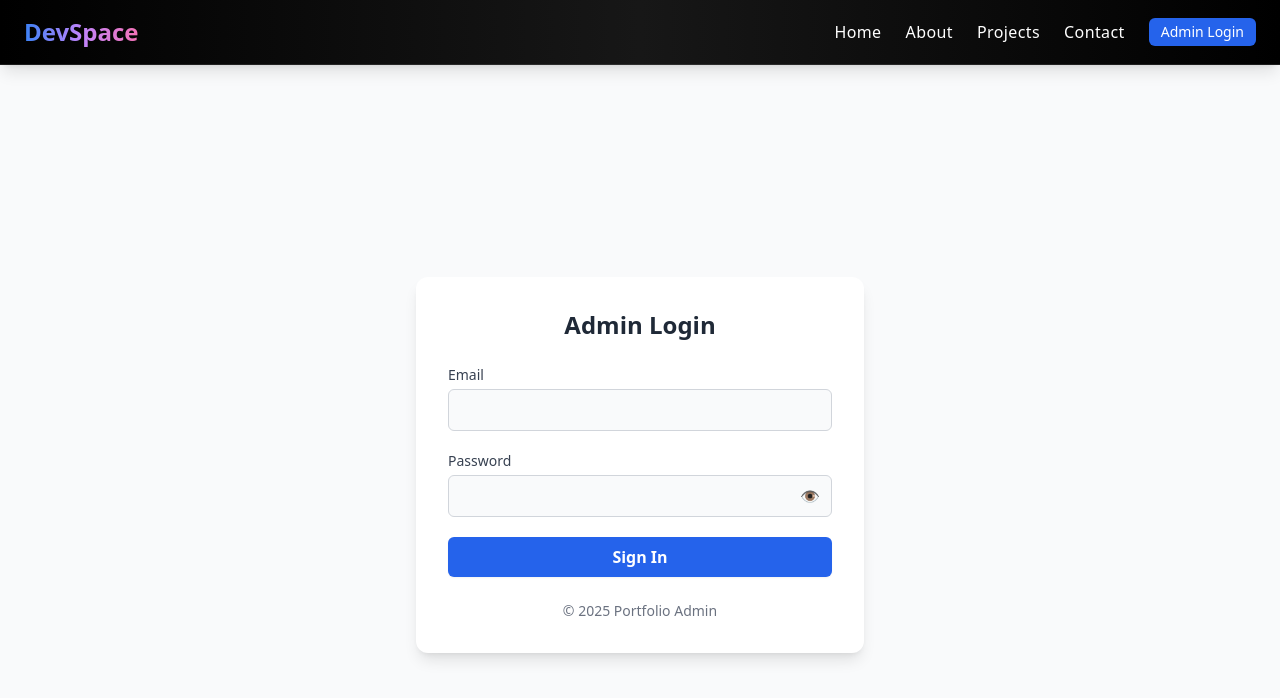
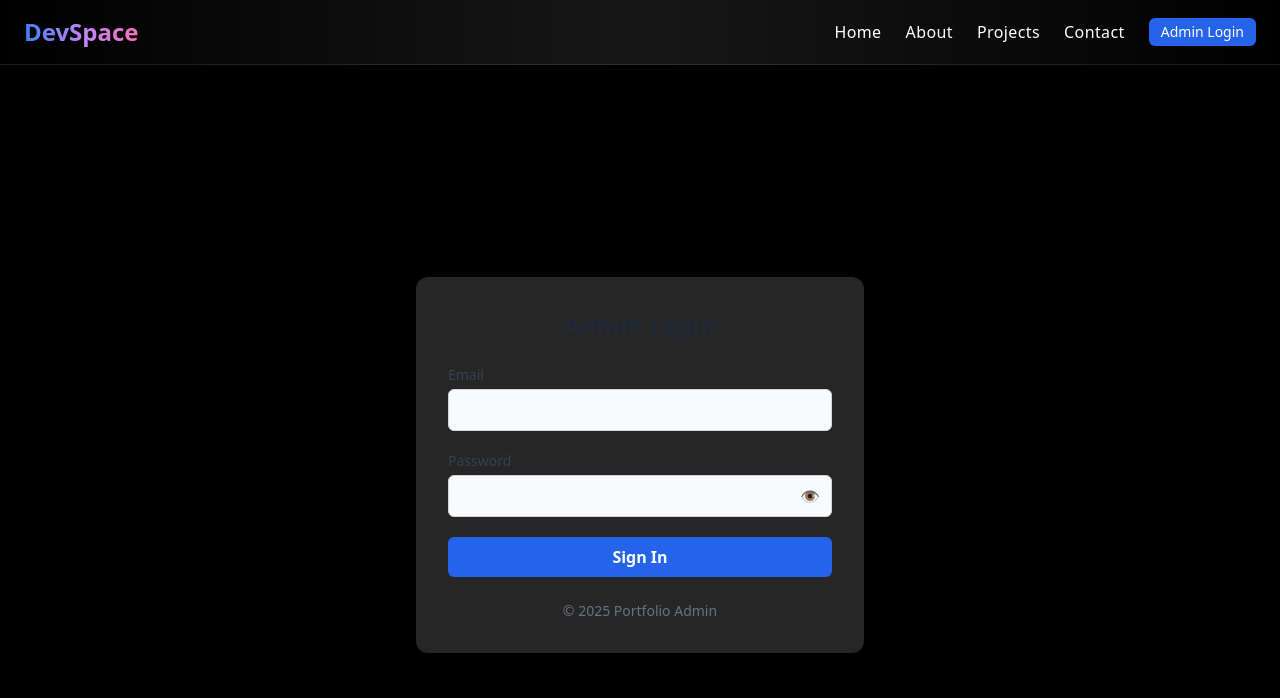
Before and after one commit to sagarmistry-dev/mern-portfolio, a React (Vite) app in the folder client/: page /login in a window 1280 px wide. Shown: the top 698 px of the page. Built offline with nearby package versions, Linux system fonts and the light colour scheme.

Commit message:
style: unify admin,login to pure black theme

```diff
--- a/client/src/pages/AdminDashboard.jsx
+++ b/client/src/pages/AdminDashboard.jsx
@@ -99,7 +99,7 @@ const AdminDashboard = () => {
   };
 
   return (
-    <div className="min-h-screen bg-gray-50 dark:bg-black py-24 px-6">
+    <div className="min-h-screen bg-black text-white py-24 px-6">
       <div className="max-w-6xl mx-auto">
         <div className="flex justify-between items-center mb-8">
           <h1 className="text-3xl font-bold text-gray-800 dark:text-white">
--- a/client/src/pages/Login.jsx
+++ b/client/src/pages/Login.jsx
@@ -30,8 +30,8 @@ const Login = () => {
   };
 
   return (
-    <div className="flex min-h-screen items-center justify-center bg-gray-50 dark:bg-black px-6">
-      <div className="w-full max-w-md bg-white dark:bg-neutral-800 rounded-xl shadow-lg p-8 animate-fadeIn">
+    <div className="flex min-h-screen items-center justify-center bg-black text-white px-6">
+      <div className="w-full max-w-md bg-neutral-800 dark:bg-neutral-800 rounded-xl shadow-lg p-8 animate-fadeIn">
         <h2 className="text-2xl font-bold text-center mb-6 text-gray-800 dark:text-white">
           Admin Login
         </h2>
```
